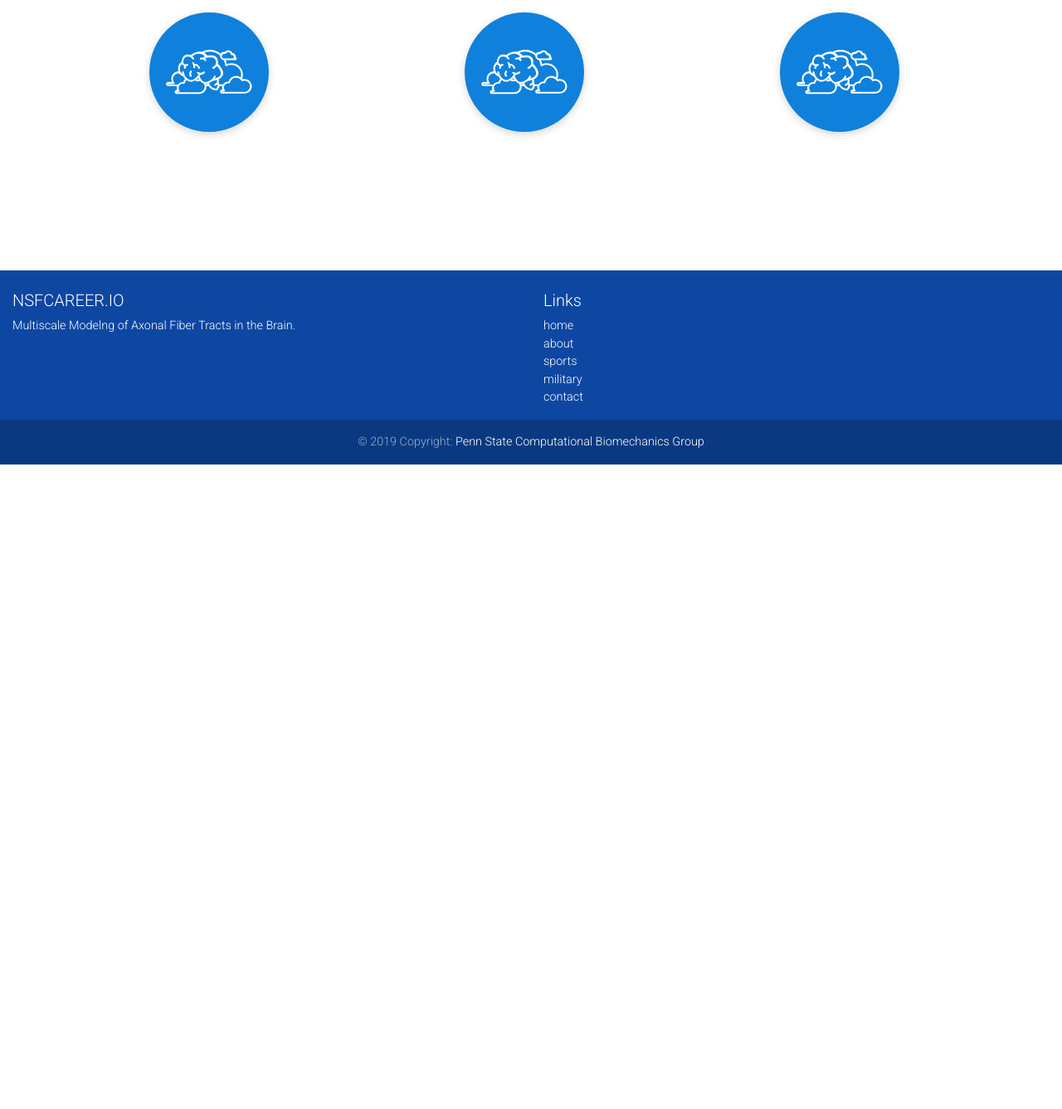
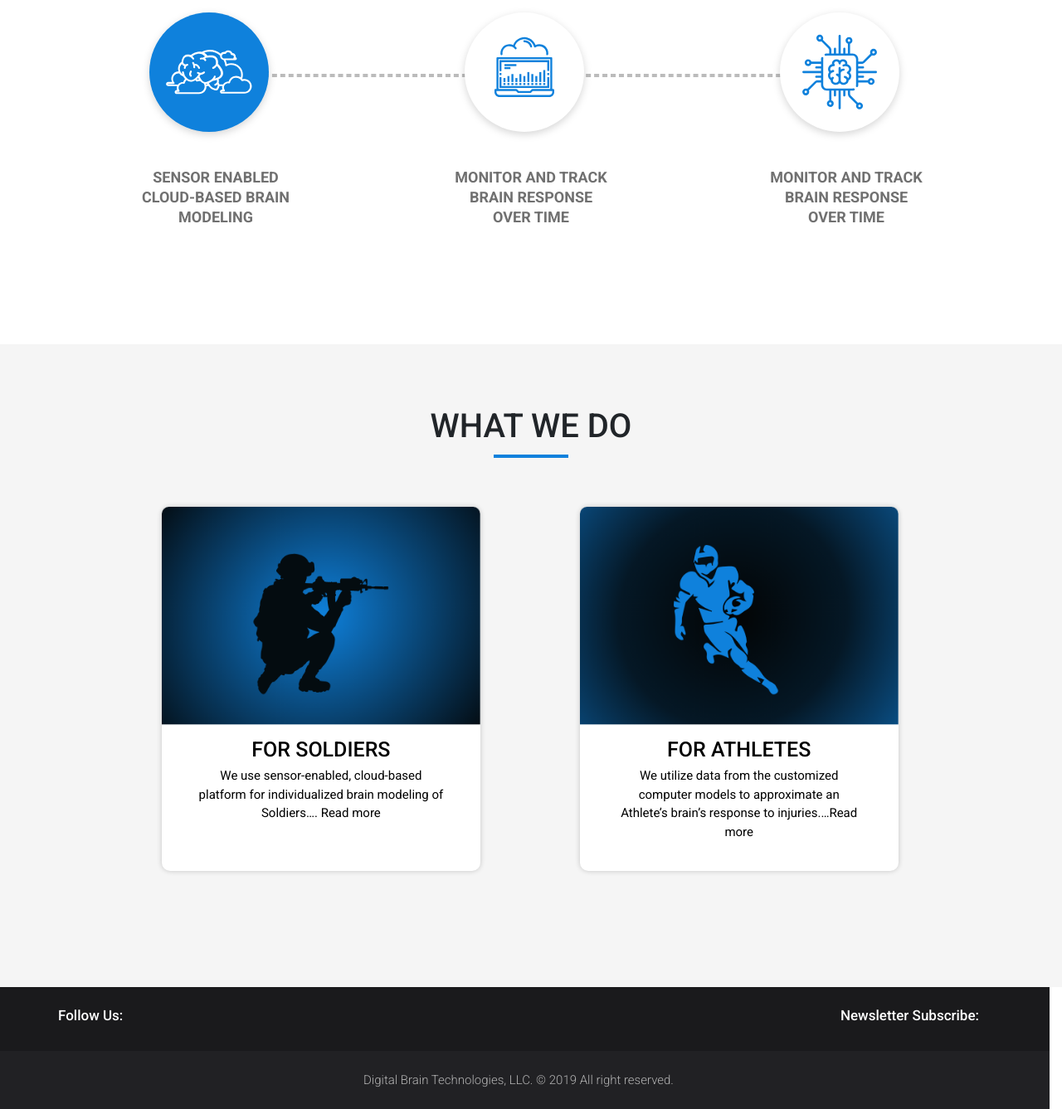
Before and after one commit to rhk12/dbweb, a React app: page / in a window 1280 px wide. Shown: the part 878-2215 px from the top of the page at 83% size. Before the commit the page ends 1438 px from the top, so only its background shows below. Built offline with nearby package versions, Linux system fonts and the light colour scheme.

Commit message:
home page what to do done

```diff
--- a/src/components/Footer.js
+++ b/src/components/Footer.js
@@ -3,43 +3,23 @@ import { MDBCol, MDBContainer, MDBRow, MDBFooter } from "mdbreact";
 
 const Footer = () => {
   return (
-    <MDBFooter color=" blue darken-4" className="font-small pt-4 mt-4">
-      <MDBContainer fluid className="text-center text-md-left">
-        <MDBRow>
-          <MDBCol md="6">
-            <h5 className="title">NSFCAREER.IO</h5>
-            <p>
-              Multiscale Modelng of Axonal Fiber Tracts in the Brain.
-            </p>
+    <footer>
+      <div>
+        <MDBRow className="foottop">
+          <MDBCol size="6">
+            <h6>Follow Us:</h6>
           </MDBCol>
-          <MDBCol md="6">
-            <h5 className="title">Links</h5>
-            <ul>
-						<li className="list-unstyled">
-							<a href="/home">home</a>
-						</li>
-              <li className="list-unstyled">
-                <a href="/about">about</a>
-              </li>
-              <li className="list-unstyled">
-                <a href="/sports">sports</a>
-              </li>
-              <li className="list-unstyled">
-                <a href="/military">military</a>
-              </li>
-              <li className="list-unstyled">
-                <a href="/contact">contact</a>
-              </li>
-            </ul>
+          <MDBCol size="6" className="rightAling">
+          <h6> Newsletter Subscribe:</h6>
           </MDBCol>
         </MDBRow>
-      </MDBContainer>
-      <div className="footer-copyright text-center py-3">
-        <MDBContainer fluid>
-          &copy; {new Date().getFullYear()} Copyright: <a href="https://www.PSUCompBio.org"> Penn State Computational Biomechanics Group </a>
-        </MDBContainer>
       </div>
-    </MDBFooter>
+      <div>
+      <MDBRow className="footbottom">
+          <div className="text">Digital Brain Technologies, LLC. © 2019 All right reserved.</div>
+        </MDBRow>
+      </div>
+    </footer>
   );
 }
 
--- a/src/index.css
+++ b/src/index.css
@@ -87,3 +87,57 @@ h1 {
 	margin: 0!important;
 	padding: 0!important;
 }
+.footer-main {
+	float: left;
+	width: 100%;
+}
+.copyright-main {
+	border-top: 1px solid #212124;
+}
+.copyright-main {
+	float: left;
+	width: 100%;
+	background: #1a1a1c;
+	padding: 22px 0;
+}
+.special-bottom-footer {
+	border-top: 1px solid #212124;
+}
+
+.special-bottom-footer {
+	width: 100%;
+	float: left;
+	background-color: #212124;
+	padding: 20px 0;
+}
+.foottop{
+	margin: 0;
+	float: left;
+	width: 100%;
+	background: #1a1a1c;
+	padding: 24px 70px;
+	color: #fff;
+}
+.foottop h6{
+	font-size: 17px;
+	font-weight: 500;
+}
+.leftAling{
+	text-align: left;
+}
+.rightAling{
+	text-align: right;
+}
+.footbottom{
+  margin: 0;
+	float: left;
+	width: 100%;
+	background: #212124;
+	padding: 24px 70px;
+	color: #b2b2b2;
+}
+.footbottom .text{
+	text-align: center;
+	width: 100%;
+	font-size: 15px;
+}
--- a/src/pages/Home/HomePage.css
+++ b/src/pages/Home/HomePage.css
@@ -42,16 +42,16 @@
 .right{
     float:right;
 }
-.understand{
+.understand, .what{
   padding: 75px 70px;
   justify-content: center;
   text-align: center;
 }
-.understand h1{
+.understand h1, .what h1{
   font-weight: 500;
   position: relative;
 }
-.understand h1:after {
+.understand h1:after, .what h1:after{
   content: "";
   background-color: #0f81dc;
   width: 90px;
@@ -71,18 +71,65 @@
 .dbt_image{
   display: flex;
   margin: 50px 0;
+  position: relative;
 }
 .dbt_image_chain {
   text-align: center;
   width: 190px;
   margin: auto;
+  z-index: 1;
 }
-/* .dbt_image_chain:after {
+.dbt_image:after {
   content: "";
   position: absolute;
   width: 59%;
   height: 1px;
   border: 2px dashed #bbb;
-  right: -30%;
+  right: 21%;
   top: 30%;
-} */
+}
+.dbt_image_chain .text{
+  width: 190px;
+  height: 72px;
+  font-family: inherit;
+  font-size: 18px;
+  font-weight: bold;
+  font-style: normal;
+  font-stretch: normal;
+  line-height: 1.33;
+  letter-spacing: normal;
+  text-align: center;
+  color: #707070;
+  margin-top: 25px;
+}
+.what{
+  background: #f5f5f5;
+}
+.cardsec{
+  padding: 20px 65px;
+  display: flex;
+}
+.leftCard, .rightCard
+{
+  width: 38%;
+  margin: 45px 60px;
+  background-color: #fff;
+  border-radius: 10px;
+  box-shadow: 0 0 6px rgb(0,0,0,0.2);
+  padding-bottom: 35px;
+  padding-bottom: 20px;
+}
+.what .text h4{
+  font-size: 25px;
+  font-weight: 500;
+  margin: 15px 0 5px 0;
+  color: #000;
+}
+.what .text p{
+  font-size: 15px;
+    color: #000;
+    font-weight: 400;
+}
+.what .text{
+  padding: 0px 42px;
+}
--- a/src/pages/Home/HomePage.js
+++ b/src/pages/Home/HomePage.js
@@ -23,15 +23,38 @@ const HomePage = () => (
 							<div className="dbt_image">
 								<div className="dbt_image_chain">
 								<img  src="/img/icon/Cloud_white.png" alt=""/>
+								<p className="text">SENSOR ENABLED CLOUD-BASED BRAIN MODELING</p>
 								</div>
 								<div className="dbt_image_chain">
-								<img  src="/img/icon/Cloud_white.png" alt=""/>
+								<img  src="/img/icon/Analysis_White.png" alt=""/>
+								<p className="text">MONITOR AND TRACK BRAIN RESPONSE OVER TIME</p>
 								</div>
 								<div className="dbt_image_chain">
-								<img  src="/img/icon/Cloud_white.png" alt=""/>
+								<img  src="/img/icon/Moniter_white.png" alt=""/>
+								<p className="text">MONITOR AND TRACK BRAIN RESPONSE OVER TIME</p>
 								</div>
 							</div>
-
+						</div>
+					</section>
+					<section>
+						<div className="what">
+						<h1>WHAT WE DO</h1>
+						<div className="cardsec">
+							<div className="leftCard">
+							<img  src="/img/icon/Grouparmy.png" alt=""/>
+							<div className="text">
+									<h4 >FOR SOLDIERS</h4>
+									<p>We use sensor-enabled, cloud-based platform for individualized brain modeling of Soldiers…. <a>Read more</a></p>
+								</div>
+							</div>
+							<div className="rightCard">
+							<img  src="/img/icon/Groupgame.png" alt=""/>
+								<div className="text">
+									<h4 >FOR ATHLETES</h4>
+									<p>We utilize data from the customized computer models to approximate an Athlete’s brain’s response to injuries.<a>…Read more</a></p>
+								</div>
+							</div>
+						</div>
 						</div>
 					</section>
 	</div>
```
Also changed, not shown: public/img/icon/Analysis_White.png (added), public/img/icon/Cloud_white@2x.png (deleted), public/img/icon/Cloud_white@3x.png (deleted), public/img/icon/Group 839.png (added), public/img/icon/Group 840.png (added), public/img/icon/Grouparmy.png (added), public/img/icon/Groupgame.png (added), public/img/icon/Moniter_white.png (added).
